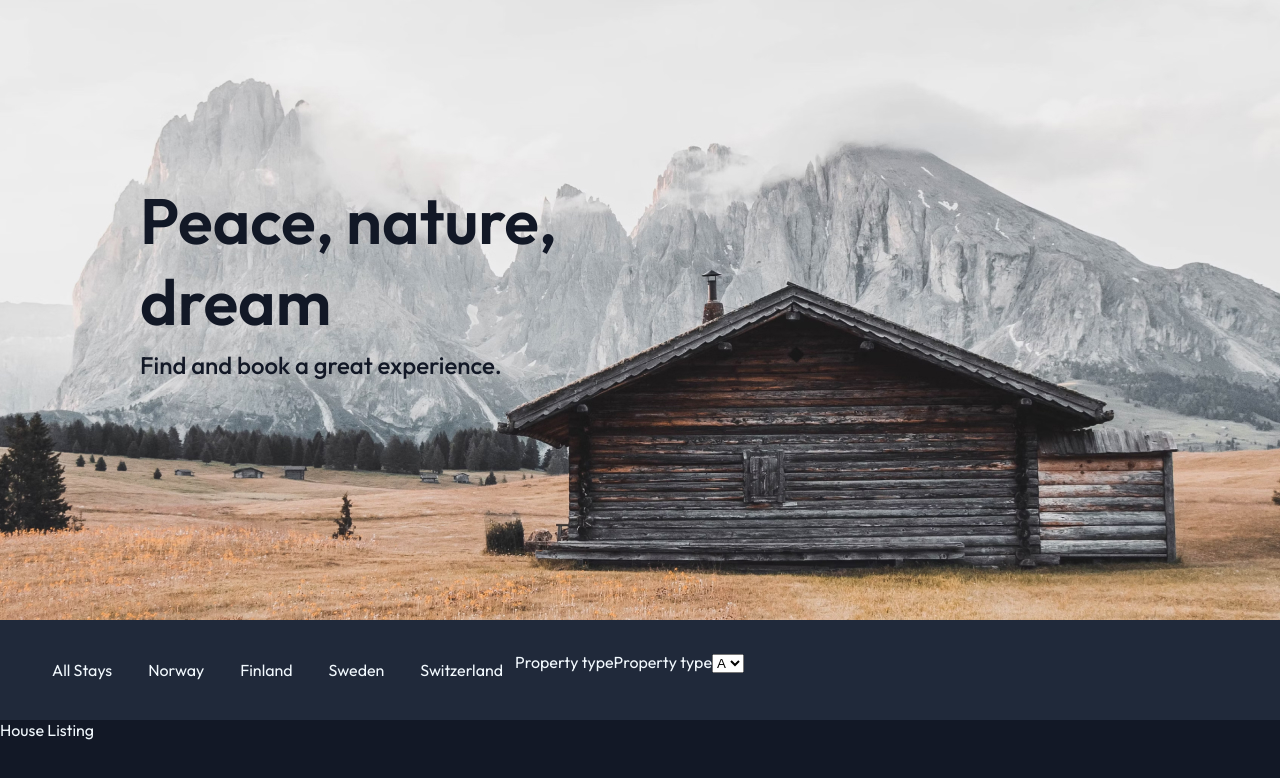
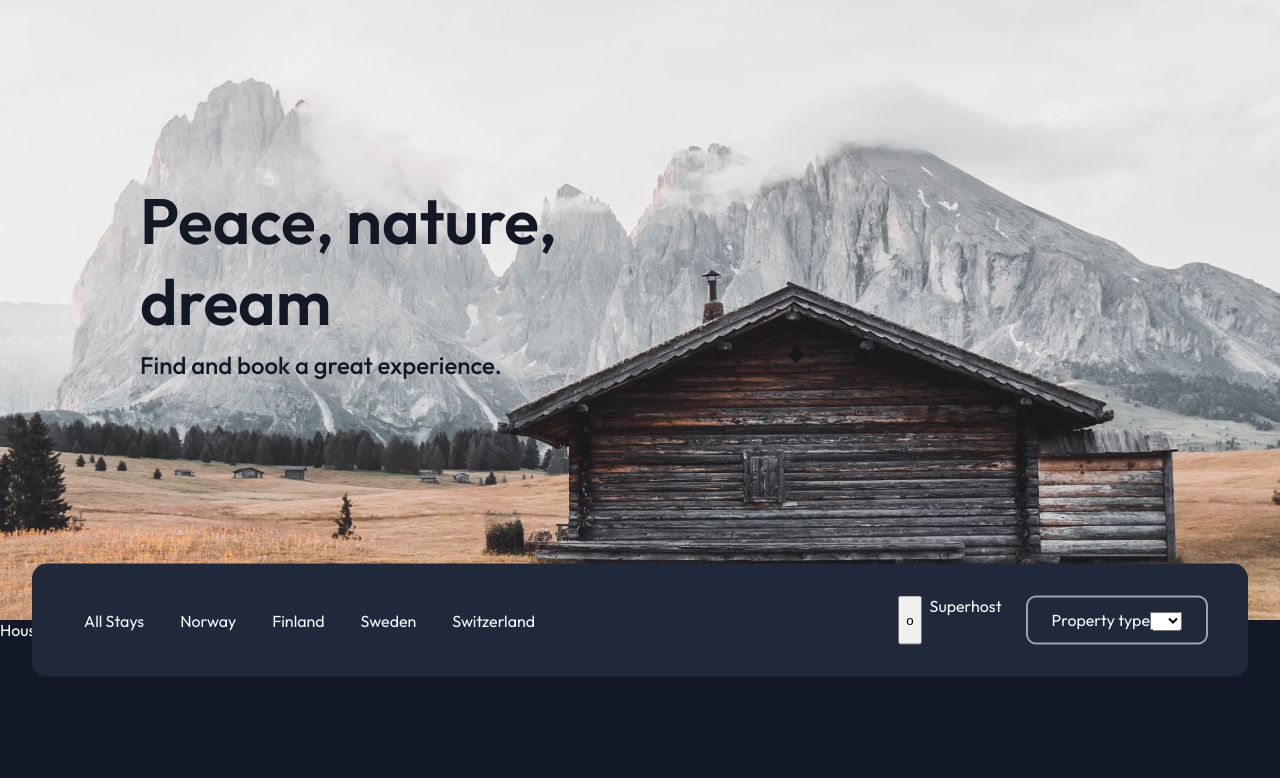
Before and after one commit to joanlajarin/property-listing, a React (Vite) app: page / in a window 1280 px wide. Shown: the top 778 px of the page. Built offline with nearby package versions, Linux system fonts and the light colour scheme.

Commit message:
Component searchBar

```diff
--- a/src/App.css
+++ b/src/App.css
@@ -1,3 +1,4 @@
 #root {
   margin: 0;
+  height: 100vh
 }
--- a/src/components/SearchBar/SearchBar.css
+++ b/src/components/SearchBar/SearchBar.css
@@ -1,10 +1,17 @@
 .searchbar {
+    position: absolute;
     background-color: #20293A;
+    width: 100%;
+    max-width: 1136px;
     display: flex;
     padding: 32px;
     padding-left: 40px;
     padding-right: 40px;
-
+    border-radius: 15px;
+    justify-content: space-between;
+    align-items: center;
+    left: 50%;
+    transform: translate(-50%, -50%);
 }
 .filters-searchbar{
     display: flex;
@@ -24,3 +31,18 @@
     background-color: #97A3B6;
     border-radius: 10px;
 }
+.superhost {
+    display: flex;
+    gap: 8px;
+}
+.other-filters{
+    display: flex;
+    gap: 24px;
+}
+.property-type-div{
+    padding: 12px;
+    padding-left: 24px;
+    padding-right: 24px;
+    border: 2px solid #97A3B6;
+    border-radius: 10px;
+}
--- a/src/components/SearchBar/SearchBar.jsx
+++ b/src/components/SearchBar/SearchBar.jsx
@@ -13,17 +13,16 @@ export default function SearchBar(){
                 <a className="btn-filter">Switzerland</a>
             </div>
             <div className="other-filters">
-                <div>
-
+                <div className="superhost">
+                    <button>o</button> <label>Superhost</label>
                 </div>
-                <div>
-                    Property type
+                <div className="property-type-div">
                     <label for="property-type">Property type</label>
                     <select name="property-type" id="property-type-emnu">
-                        <option value="volvo">A</option>
-                        <option value="saab">B</option>
-                        <option value="opel">C</option>
-                        <option value="audi">D</option>
+                        <option value="a"></option>
+                        <option value="b">B</option>
+                        <option value="c">C</option>
+                        <option value="d">D</option>
                     </select>
                 </div>
             </div>
--- a/src/index.css
+++ b/src/index.css
@@ -9,4 +9,5 @@
 }
 body {
   margin: 0;
+  height: 100vh;
 }
```
